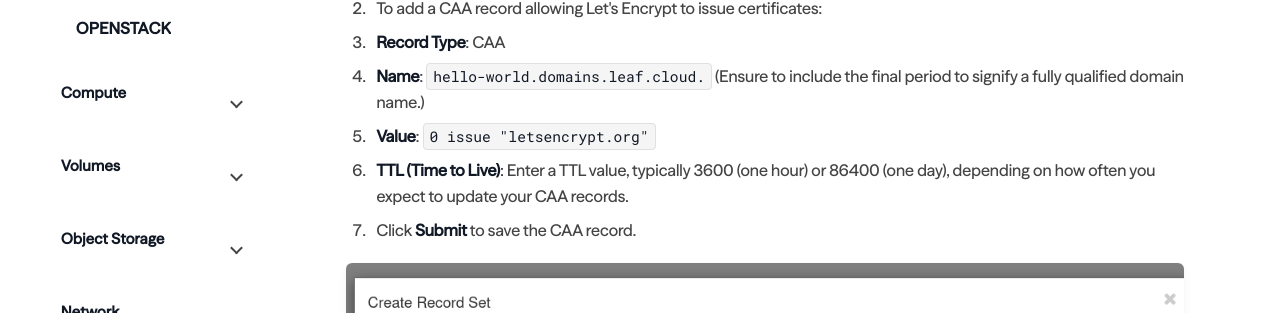
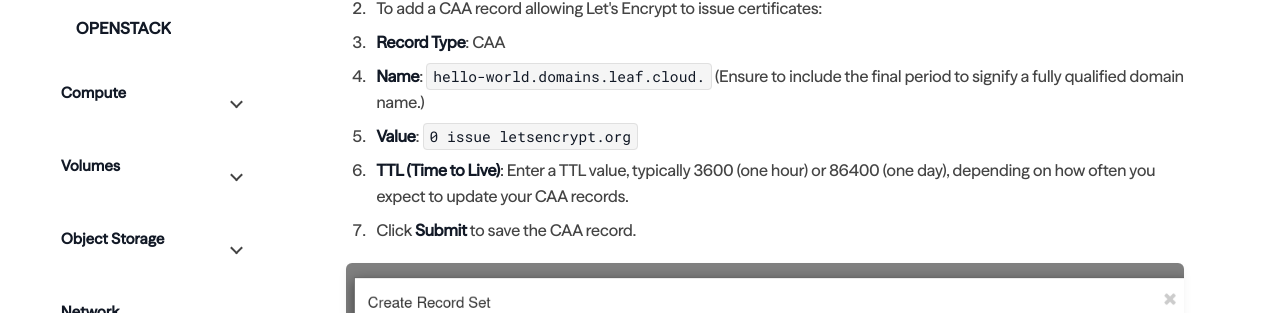
Before and after one commit to leafcloudhq/documentation-rtd, an MkDocs documentation site: the page built from docs/Getting-Started/Creating-subdomain.md, in a window 1280 px wide and 900 px high, scrolled down 3097 px. Shown: the part 133-446 px from the top of the window. Built offline with MkDocs 1.6.1 and Material for MkDocs 9.7.7, drawn with Linux system fonts in a browser that asks for light colours.

```diff
--- a/docs/Getting-Started/Creating-subdomain.md
+++ b/docs/Getting-Started/Creating-subdomain.md
@@ -58,7 +58,7 @@ Follow these steps to add a CAA record:
 2. To add a CAA record allowing Let's Encrypt to issue certificates:
    - **Record Type**: CAA
    - **Name**: `hello-world.domains.leaf.cloud.` (Ensure to include the final period to signify a fully qualified domain name.)
-   - **Value**: `0 issue "letsencrypt.org"`
+   - **Value**: `0 issue letsencrypt.org`
    - **TTL (Time to Live)**: Enter a TTL value, typically 3600 (one hour) or 86400 (one day), depending on how often you expect to update your CAA records.
 3. Click **Submit** to save the CAA record.
 
```
